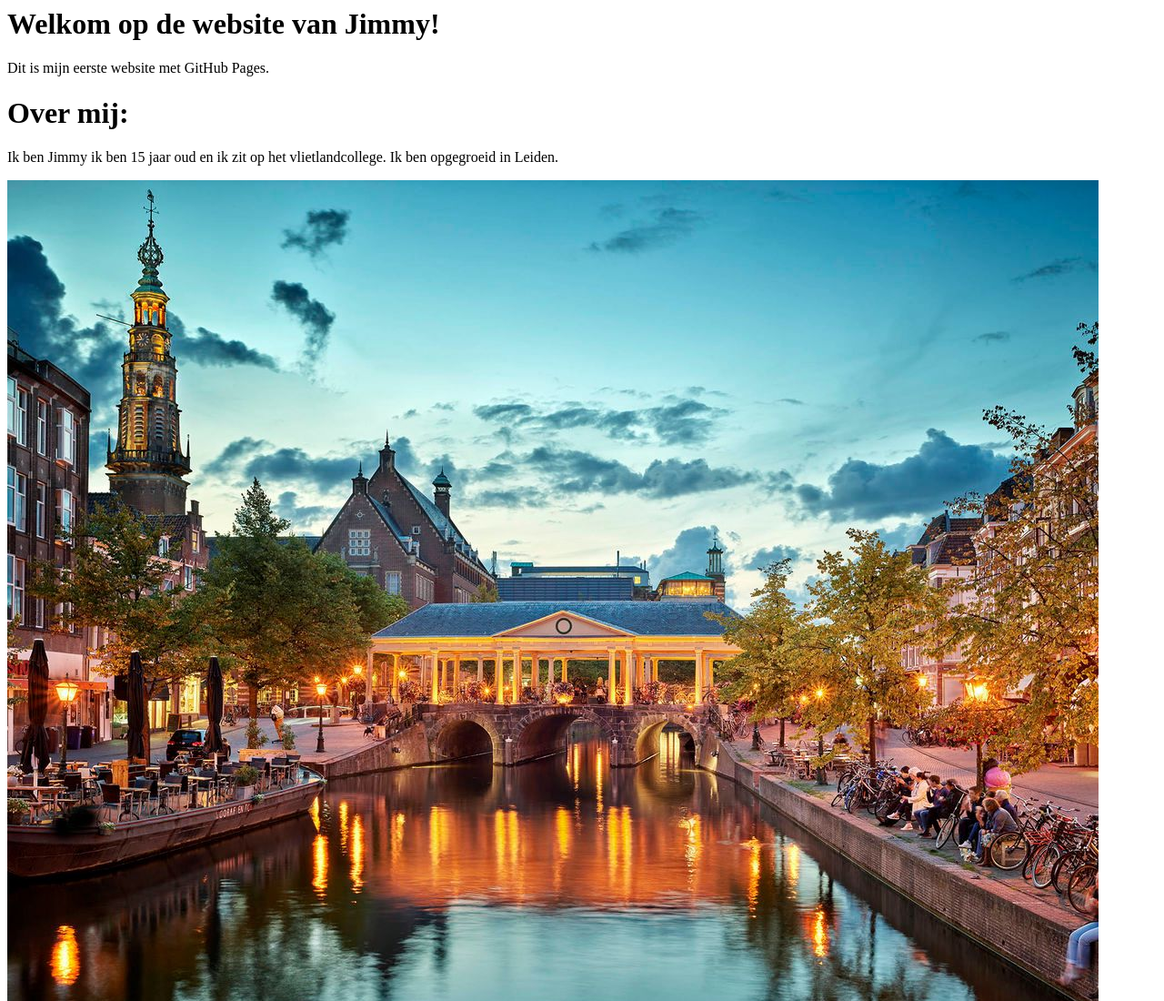
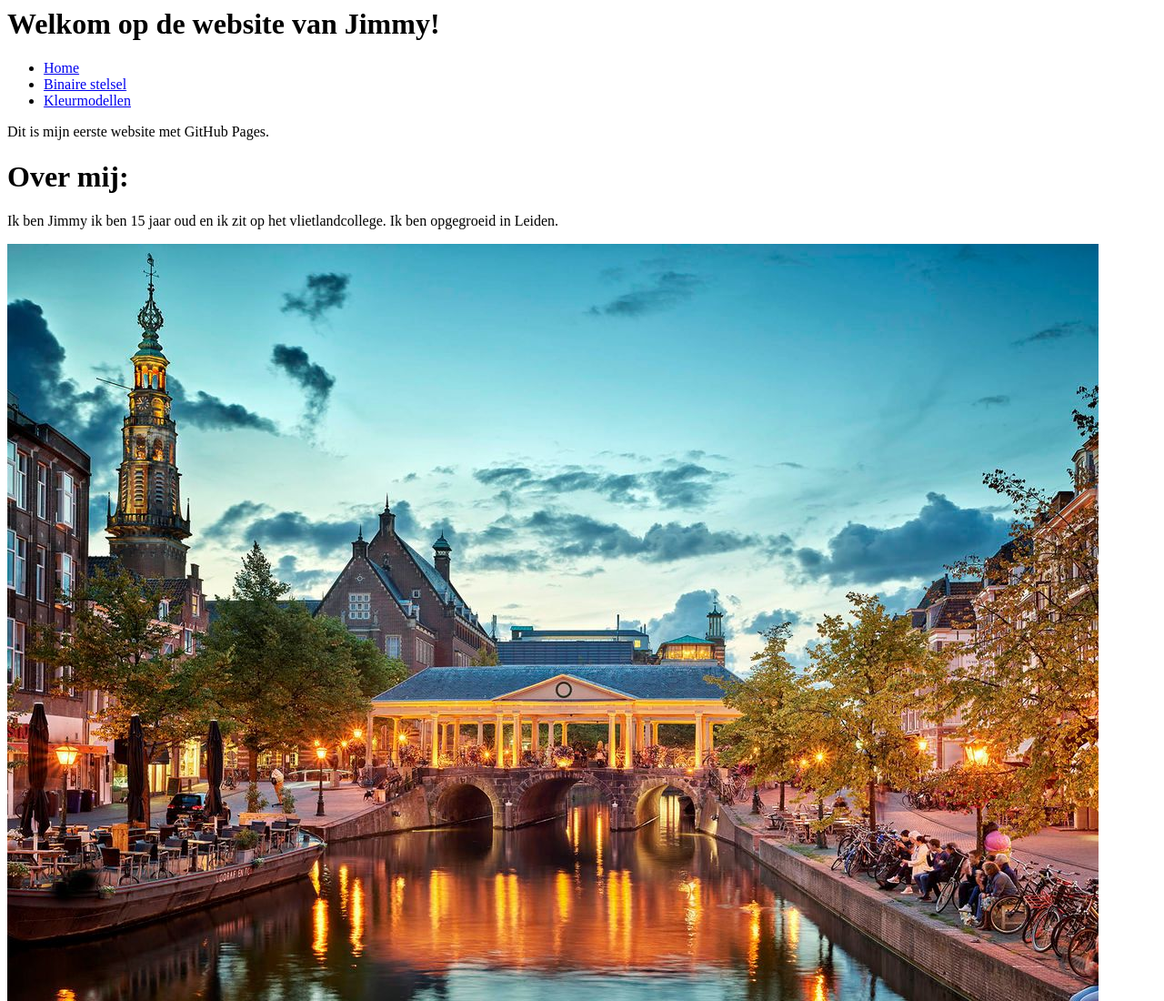
Before and after one commit to Jimmy-67/Jimmy-67.github.io, a plain HTML site: page index.html in a window 1280 px wide. Shown: the top 1100 px of the page at 91% size. Drawn offline with Linux system fonts and the light colour scheme.

Commit message:
Add navigation menu to homepage
Added a navigation menu linking to other pages.

```diff
--- a/index.html
+++ b/index.html
@@ -8,7 +8,12 @@
 
     <!-- Dit is de homepage van mijn website. -->
     <h1>Welkom op de website van Jimmy!</h1>
-
+<!-- Dit menu verbindt de drie pagina's met elkaar. -->
+<ul>
+    <li><a href="index.html">Home</a></li>
+    <li><a href="binairstelsel.html">Binaire stelsel</a></li>
+    <li><a href="kleurmodellen.html">Kleurmodellen</a></li>
+</ul>
     <p>Dit is mijn eerste website met GitHub Pages.</p>
     <h1>Over mij:</h1>
     <p>Ik ben Jimmy ik ben 15 jaar oud en ik zit op het vlietlandcollege. Ik ben opgegroeid in Leiden.</p>
```
